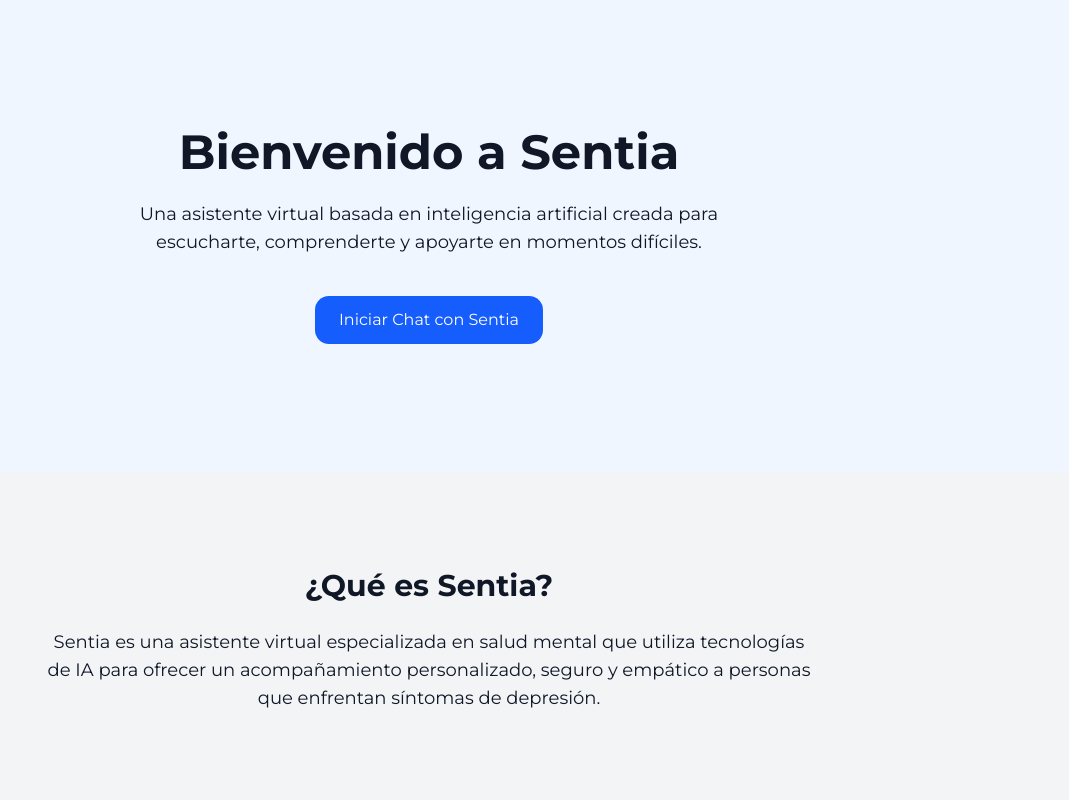
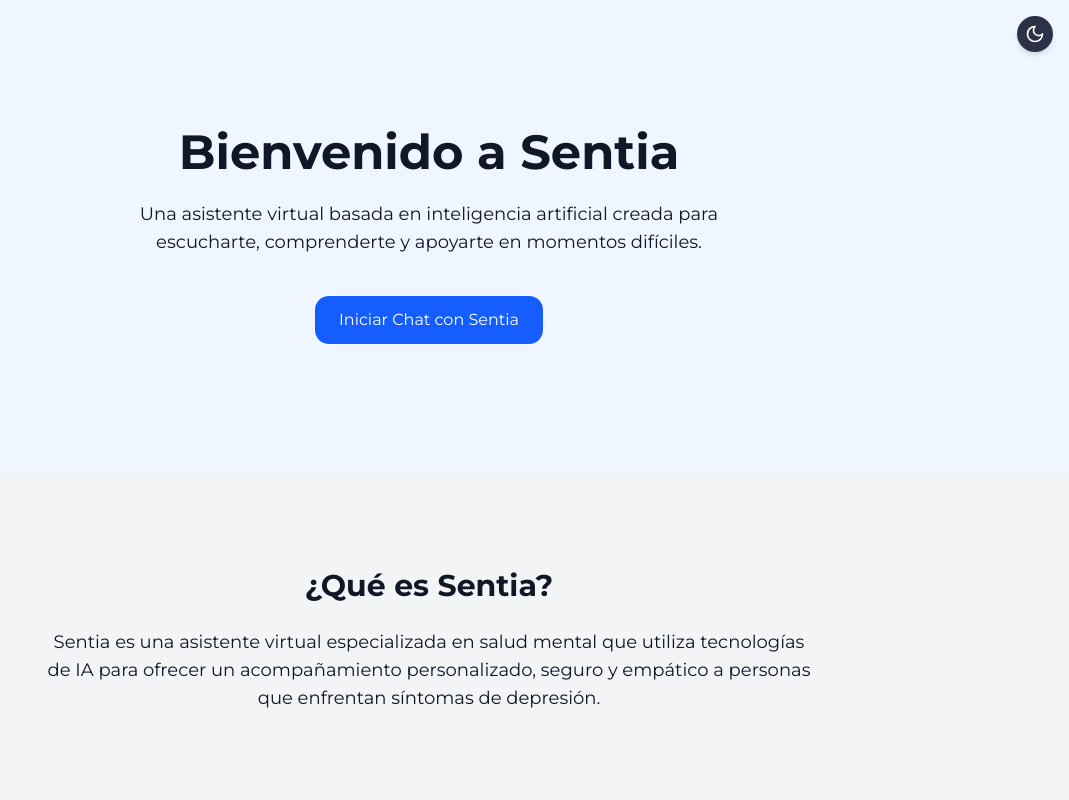
Before and after one commit to zh-art/Sentia, a Next.js app in the folder frontend/: page / in a window 1280 px wide. Shown: the top 800 px of the page, without its empty margins (211-1280 px from the left). Built offline with nearby package versions, Linux system fonts and the light colour scheme; no server answers.

Commit message:
FIX: ThemeTogg

```diff
--- a/frontend/src/app/features/sections/home/HomePage.tsx
+++ b/frontend/src/app/features/sections/home/HomePage.tsx
@@ -3,6 +3,7 @@
 import React from 'react';
 import { motion } from 'framer-motion';
 import { useRouter } from 'next/navigation';
+import ThemeToggle from '../../theme-toggle/ThemeToggle';
 
 export default function HomePage() {
   const router = useRouter();
@@ -12,6 +13,7 @@ export default function HomePage() {
   };
   return (
     <main className="min-h-screen bg-gray-100 text-gray-900 dark:bg-gray-900 dark:text-gray-100 transition duration-300">
+      <ThemeToggle />
       <motion.section
         className="py-32 text-center px-4 bg-blue-50 dark:bg-gray-800"
         initial={{ opacity: 0 }}
```
